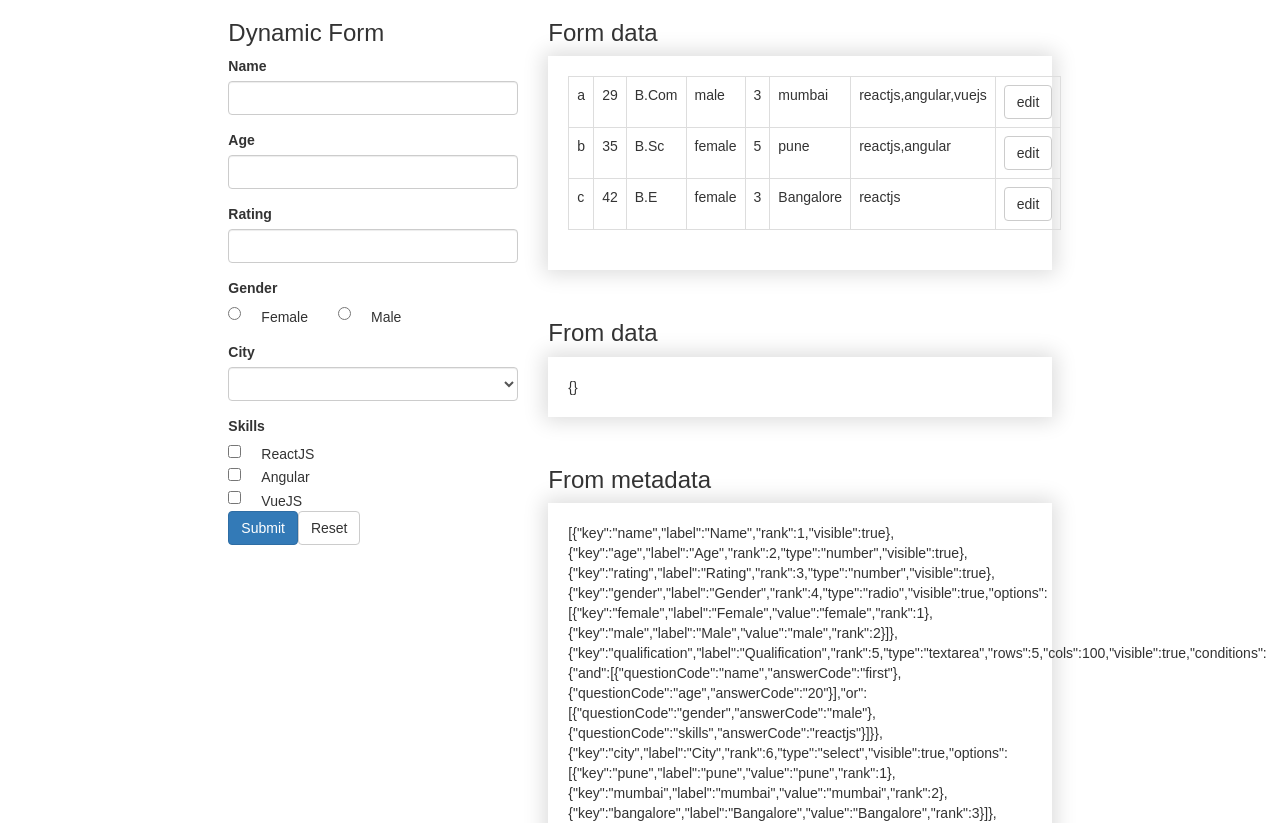
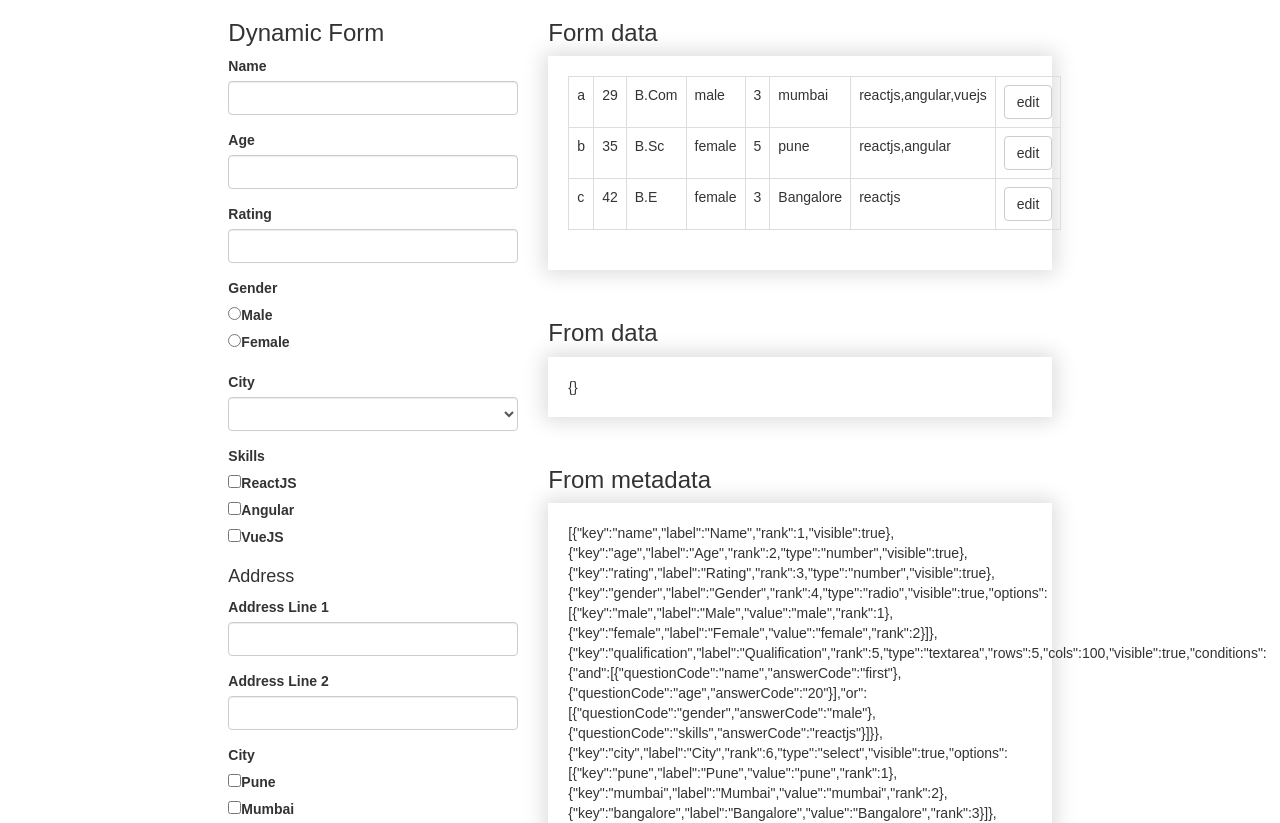
Before and after one commit to MithleshDhore/React-dynamic-forms, a React (Create React App) app: page / in a window 1280 px wide. Shown: the top 823 px of the page. Built offline with nearby package versions, Linux system fonts and the light colour scheme.

Commit message:
Added Field group support

```diff
--- a/src/components/DynamicForm/index.js
+++ b/src/components/DynamicForm/index.js
@@ -50,8 +50,46 @@ export default class DynamicForm extends React.Component {
         e.preventDefault();
     };
 
-    onChange = (e, key, type = "single") => {
-        // console.log(`${key} changed ${e.target.value} type ${type}`);
+    onChange = (e, key, type) => {
+        let groupKey = key.split(":")[0];
+        let questionKey = key.split(":")[1] || key;
+        if (groupKey !== questionKey) {
+            if (!this.state[groupKey] || !Object.keys(this.state[groupKey]) || Object.keys(this.state[groupKey]).length === 0) {
+                this.state[groupKey] = {};
+            }
+            if (type === "single") {
+                this.setState({
+                    [groupKey]: {
+                        ...this.state[groupKey], [questionKey]: e.target.value
+                    }
+                })
+            }
+            else {
+                let found = this.state[groupKey][questionKey]
+                    ? this.state[groupKey][questionKey].find(d => d === e.target.value)
+                    : false;
+
+                if (found) {
+                    let data = this.state[groupKey][questionKey].filter(d => {
+                        return d !== found;
+                    });
+                    this.setState({
+                        [groupKey]: {
+                            ...this.state[groupKey], [questionKey]: data
+                        }
+                    });
+                } else {
+                    this.setState({
+                        [groupKey]: {
+                            ...this.state[groupKey],
+                            [questionKey]: (!isEmpty(this.state[groupKey][questionKey]) &&
+                                this.state[groupKey][questionKey].concat([e.target.value])) || [e.target.value]
+                        }
+                    });
+                }
+            }
+        }
+        else {
             if (type === "single") {
                 this.setState({
                     [key]: e.target.value
@@ -69,13 +107,15 @@ export default class DynamicForm extends React.Component {
                         [key]: data
                     });
                 } else {
-                // console.log(this.state);
                     this.setState({
                         [key]: (this.state[key] &&
                             this.state[key].concat([e.target.value])) || [e.target.value]
                     });
                 }
             }
+        }
+
+        console.log("current state : ", this.state);
     };
 
     validateCondition = (conditions, visible) => {
@@ -125,111 +165,99 @@ export default class DynamicForm extends React.Component {
 
     renderForm = () => {
         let model = this.props.model;
+        // this.sort(model);
+
+        let formUI = this.createFormElement(model);
+        console.log("formUI :", formUI);
+        return formUI;
+    };
+
+    sort = (model) => {
         model.sort((a, b) => a.rank - b.rank);
-        // let defaultValues = this.props.defaultValues;
+    }
 
-        let formUI = model.map(m => {
+    getValue = (key, defaultValue) => {
+        let value;
+        if (key.includes(":")) {
+            let groupKey = key.split(":")[0];
+            let questionKey = key.split(":")[1] || key;
+            if (!isEmpty(this.state[groupKey])) {
+                if (typeof this.state[groupKey] === 'object') {
+                    value = this.state[groupKey][questionKey]
+                }
+                else {
+                    value = this.state[groupKey].questionKey;
+                }
+            }
+        }
+        else {
+            value = this.state[key] || defaultValue;
+        }
+        return value;
+    }
+
+    createFormElement(model) {
+        this.sort(model);
+        let questionSet = [];
+        for (let m of model) {
             let key = m.key;
             let type = m.type || "text";
-            let props = m.props || {};
             let name = m.name;
-            // let value = m.value;
             let conditions = m.conditions || {};
             let visible = m.visible;
+            let answerType = m.answerType || 'single';
             let input;
-
             //for textarea
             let rows = m.rows;
             let cols = m.cols;
-
-            // let target = key;
-            // value = this.state[target];
-
-            let defaultValue = this.props.defaultValues[m.key] || "";
-            let value = this.state[key] || defaultValue;
+            // let target = key; value = this.state[target];
+            let defaultValue;
+            if (this.props.defaultValues) {
+                defaultValue = this.props.defaultValues[m.key] || "";
+            }
+            let value = this.getValue(key, defaultValue);
 
             if (!isEmpty(conditions)) {
                 visible = this.validateCondition(conditions, visible);
             }
-
             switch (type) {
                 case "textarea":
-                    input = (
-                        <TextArea
-                            className="form-control"
-                            modalKey={key}
-                            name={name}
-                            value={value}
-                            rows={rows}
-                            cols={cols}
-                            label={m.label}
-                            onChange={this.onChange}
-                        />
-                    );
+                    input = (<TextArea className="form-control" modalKey={key} name={name} value={value} rows={rows} cols={cols} label={m.label} answerType={answerType} onChange={this.onChange} />);
                     break;
                 case "radio":
-                    input = (
-                        <Radio
-                            options={m.options}
-                            type={type}
-                            onChange={this.onChange}
-                            setvalue={value}
-                            modalKey={key}
-                            label={m.label}
-                        />
-                    );
+                    input = (<Radio className="" options={m.options} type={type} onChange={this.onChange} setvalue={value} modalKey={key} label={m.label} answerType={answerType} />);
                     break;
                 case "select":
-                    input = (
-                        <Select
-                            className="form-control"
-                            setvalue={value}
-                            onChange={this.onChange}
-                            options={m.options}
-                            modalKey={m.key}
-                            label={m.label}
-                        />
-                    );
+                    input = (<Select className="form-control" setvalue={value} onChange={this.onChange} options={m.options} modalKey={m.key} label={m.label} answerType={answerType} />);
                     break;
                 case "checkbox":
-                    input = (
-                        <CheckBox
-                            modalKey={m.key}
-                            label={m.label}
-                            options={m.options}
-                            type={type}
-                            setvalue={value}
-                            onChange={this.onChange}
-                        />
-                    );
+                    input = (<CheckBox className="" modalKey={m.key} label={m.label} options={m.options} type={type} setvalue={value} answerType={answerType} onChange={this.onChange} />);
+                    break;
+                case "group":
+                    // let originalQuestionSet = questionSet.slice();
+                    let newQuestionSet = this.createFormElement(m.fields);
+                    // questionSet = originalQuestionSet.concat(newQuestionSet);
+                    // this.state[m.key] = {};
+                    input = (<div id={m.key} group={m.key}><h4>{m.label}</h4>
+                        {newQuestionSet}
+                    </div>);
                     break;
                 default:
-                    input = (
-                        <Input
-                            className="form-control"
-                            type={type}
-                            modalKey={key}
-                            name={name}
-                            value={value}
-                            label={m.label}
-                            onChange={this.onChange}
-                        />
-                    );
+                    input = (<Input className="form-control" type={type} modalKey={key} name={name} value={value} label={m.label} onChange={this.onChange} answerType={answerType} />);
             }
 
             if (visible) {
-                return (
-                    <div key={"g" + key} className="form-group">
+                questionSet.push(<div key={"g" + key} className="form-group">
                     {input}
-                    </div>
-                );
-            } else {
+                </div>);
+            }
+            else {
                 this.state[key] = "";
-                return "";
+                questionSet.push("");
             }
-        });
-        return formUI;
         };
+        return questionSet;
+    }
 
     render() {
         let formTitle = this.props.formTitle || "Dynamic Form";
@@ -239,10 +267,12 @@ export default class DynamicForm extends React.Component {
         return (
             <div className={this.props.className}>
                 <h3 className="form-title">{formTitle}</h3>
-                <form className="">
+                <form className="" onSubmit={e => {
+                    this.onSubmit(e);
+                }}>
                     {this.renderForm()}
                     <div className="">
-                        <button className="btn btn-primary" onClick={this.onSubmit}>{primaryButtonLabel}</button>
+                        <button className="btn btn-primary" type="submit">{primaryButtonLabel}</button>
                         <button className="btn btn-default" onClick={this.onReset}>{secondaryButtonLabel}</button>
                     </div>
                 </form>
--- a/src/components/FormElements/CheckBox.js
+++ b/src/components/FormElements/CheckBox.js
@@ -8,7 +8,6 @@ const CheckBox = props => {
       <label key={"l" + props.key} htmlFor={props.key}>
         {props.label}
       </label>
-      <div>
       {props.options.map(op => {
         let checked = false;
         if (props.setvalue && props.setvalue.length > 0) {
@@ -16,25 +15,25 @@ const CheckBox = props => {
         }
         return (
           <React.Fragment key={"cfr" + op.key}>
-              <div className="col-md-12" style={{ paddingLeft: "0" }}>
+            <div className={props.className} style={{ paddingLeft: "0" }}>
               <input
+                id={op.key}
                 className={props.className}
                 type={props.type}
                 name={op.name}
                 checked={checked}
                 value={op.value}
                 onChange={e => {
-                    props.onChange(e, props.modalKey, "multiple");
+                  props.onChange(e, props.modalKey, props.answerType);
                 }}
               />
-                <label className="checkbox-inline mar-r-30" key={"ll" + op.key}>
+              <label htmlFor={op.key} key={"ll" + op.key}>
                 {op.label}
               </label>
             </div>
           </React.Fragment>
         );
       })}
-      </div>
     </React.Fragment>
   );
 };
@@ -43,7 +42,7 @@ CheckBox.propTypes = {
   name: PropTypes.string,
   type: PropTypes.string,
   value: PropTypes.string,
-  onChange: PropTypes.funcion,
+  onChange: PropTypes.func,
   label: PropTypes.string
 };
 export default CheckBox;
--- a/src/components/FormElements/Input.js
+++ b/src/components/FormElements/Input.js
@@ -14,7 +14,7 @@ const Input = props => {
         name={props.name}
         value={props.value}
         onChange={e => {
-          props.onChange(e, props.modalKey);
+          props.onChange(e, props.modalKey, props.answerType);
         }}
       />
     </React.Fragment>
@@ -26,8 +26,8 @@ Input.propTypes = {
   key: PropTypes.string,
   type: PropTypes.string,
   value: PropTypes.string,
-  onChange: PropTypes.funcion,
-  label: PropTypes.label
+  onChange: PropTypes.func,
+  label: PropTypes.string
 };
 
 export default Input;
--- a/src/components/FormElements/Radio.js
+++ b/src/components/FormElements/Radio.js
@@ -8,27 +8,25 @@ const Radio = props => {
       <label key={"l" + props.key} htmlFor={props.key}>
         {props.label}
       </label>
-      <div className="form-group-radio">
       {props.options.map(o => {
         return (
-            <React.Fragment key={"fr " + o.key}>
+          <div className={props.className} key={"fr " + o.key}>
             <input
-                className={props.className}
+              id={o.key}
               type={props.type}
               key={o.key}
               checked={o.value === props.setvalue}
               value={o.value}
               onChange={e => {
-                  props.onChange(e, props.modalKey);
+                props.onChange(e, props.modalKey, props.answerType);
               }}
             />
-              <label className="radio-inline mar-r-30" key={"ll" + o.key}>
+            <label htmlFor={o.key} key={"ll" + o.key}>
               {o.label}
             </label>
-            </React.Fragment>
+          </div>
         );
       })}
-      </div>
     </React.Fragment>
   );
 };
@@ -37,7 +35,7 @@ Radio.propTypes = {
   name: PropTypes.string,
   type: PropTypes.string,
   value: PropTypes.string,
-  onChange: PropTypes.funcion,
+  onChange: PropTypes.func,
   label: PropTypes.string
 };
 export default Radio;
--- a/src/components/FormElements/Select.js
+++ b/src/components/FormElements/Select.js
@@ -12,14 +12,14 @@ const Select = props => {
         className={props.className}
         value={props.setvalue}
         onChange={e => {
-          props.onChange(e, props.modalKey);
+          props.onChange(e, props.modalKey, props.answerType);
         }}
       >
         <option value="" />
         {props.options.map(op => {
           return (
             <option key={op.key} value={op.value}>
-              {op.value}
+              {op.label}
             </option>
           );
         })}
@@ -32,7 +32,7 @@ Select.propTypes = {
   name: PropTypes.string,
   type: PropTypes.string,
   value: PropTypes.string,
-  onChange: PropTypes.funcion,
+  onChange: PropTypes.func,
   label: PropTypes.string,
   options: PropTypes.array
 };
--- a/src/components/FormElements/TextArea.js
+++ b/src/components/FormElements/TextArea.js
@@ -15,7 +15,7 @@ const TextArea = props => {
         rows={props.rows}
         cols={props.cols}
         onChange={e => {
-          props.onChange(e, props.modalKey);
+          props.onChange(e, props.modalKey, props.answerType);
         }}
       />
     </React.Fragment>
@@ -27,8 +27,8 @@ TextArea.propTypes = {
   key: PropTypes.string,
   type: PropTypes.string,
   value: PropTypes.string,
-  onChange: PropTypes.funcion,
-  label: PropTypes.label
+  onChange: PropTypes.func,
+  label: PropTypes.string
 };
 
 export default TextArea;
--- a/src/model.js
+++ b/src/model.js
@@ -1,15 +1,15 @@
 export const MODEL = [
-    { key: "name", label: "Name", rank: 1, visible:true },
-    { key: "age", label: "Age", rank: 2, type: "number", visible:true },
-    { key: "rating", label: "Rating", rank: 3, type: "number", visible:true },
+    { key: "name", label: "Name", rank: 1, visible: true },
+    { key: "age", label: "Age", rank: 2, type: "number", visible: true },
+    { key: "rating", label: "Rating", rank: 3, type: "number", visible: true },
     {
-        key: "gender", label: "Gender", rank: 4, type: "radio", visible:true, options: [
-            { key: "male", label: "Male", value: "male", rank: 2 },
-            { key: "female", label: "Female", value: "female", rank: 1 }
+        key: "gender", label: "Gender", rank: 4, type: "radio", visible: true, options: [
+            { key: "male", label: "Male", value: "male", rank: 1 },
+            { key: "female", label: "Female", value: "female", rank: 2 }
         ]
     },
     {
-        key: "qualification", label: "Qualification", rank: 5, type: "textarea", rows: 5, cols: 100, visible:true, conditions:
+        key: "qualification", label: "Qualification", rank: 5, type: "textarea", rows: 5, cols: 100, visible: true, conditions:
         {
             and: [
                 { questionCode: "name", answerCode: "first" },
@@ -22,17 +22,39 @@ export const MODEL = [
         }
     },
     {
-        key: "city", label: "City", rank: 6, type: "select", visible:true, options: [
-            { key: "pune", label: "pune", value: "pune", rank: 1 },
+        key: "city", label: "City", rank: 6, type: "select", visible: true, options: [
+            { key: "pune", label: "Pune", value: "pune", rank: 1 },
             { key: "bangalore", label: "Bangalore", value: "Bangalore", rank: 3 },
-            { key: "mumbai", label: "mumbai", value: "mumbai", rank: 2 }
+            { key: "mumbai", label: "Mumbai", value: "mumbai", rank: 2 }
         ]
     },
     {
-        key: "skills", label: "Skills", rank: 7, type: "checkbox", visible:true, options: [
+        key: "skills", label: "Skills", rank: 7, type: "checkbox", visible: true, answerType: "multiple", options: [
             { key: "reactjs", label: "ReactJS", value: "reactjs", rank: 1 },
             { key: "angular", label: "Angular", value: "angular", rank: 2 },
             { key: "vuejs", label: "VueJS", value: "vuejs", rank: 3 }
         ]
+    },
+    {
+        key: "address", label: "Address", rank: 8, visible: true, type: "group", fields: [
+            { key: "address:address1", label: "Address Line 1", rank: 1, visible: true },
+            { key: "address:address2", label: "Address Line 2", rank: 2, visible: true },
+            {
+                key: "address:city", label: "City", rank: 3, type: "checkbox", visible: true, answerType: "multiple", options: [
+                    { key: "address:pune", label: "Pune", value: "pune", rank: 1 },
+                    { key: "address:bangalore", label: "Bangalore", value: "Bangalore", rank: 3 },
+                    { key: "address:mumbai", label: "Mumbai", value: "mumbai", rank: 2 }
+                ]
+            },
+            {
+                key: "address:state", label: "State", rank: 4, type: "select", visible: true, options: [
+                    { key: "address:ca", label: "California", value: "CA", rank: 1 },
+                    { key: "address:fl", label: "Florida", value: "FL", rank: 3 },
+                    { key: "address:il", label: "Illinois", value: "IL", rank: 2 }
+                ]
             }
+
         ]
+    },
+    { key: "test", label: "test", rank: 9, type: "range", visible: true },
+]
```
Lines whose indentation alone changed are shown as unchanged.
